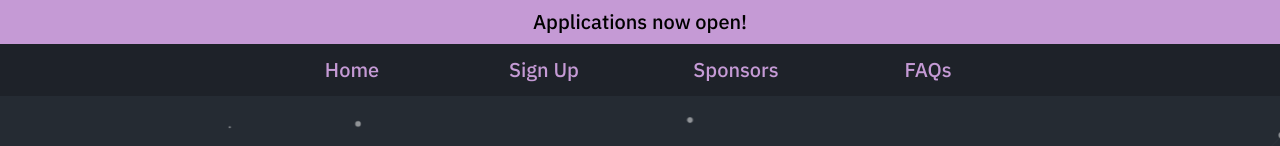
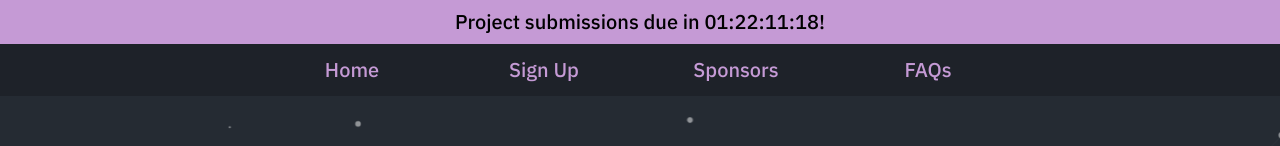
Before and after one commit to aisutd/hackai.github.io, a Next.js app: page / in a window 1280 px wide. Shown: the top 146 px of the page. Built offline with nearby package versions, Linux system fonts and the light colour scheme.

Commit message:
Add submission countdown

```diff
--- a/components/countdown.tsx
+++ b/components/countdown.tsx
@@ -3,21 +3,20 @@ import Count, { CountdownRendererFn } from 'react-countdown'
 
 const Countdown: FC = () => {
   const renderer: CountdownRendererFn = props => {
-    const day = props.days > 1 ? 'days' : 'day'
-    const hour = props.hours > 1 ? 'hours' : 'hour'
-    const minutes = props.minutes > 1 ? 'minutes' : 'minute'
+    if (props.completed) return <span>Submissions are closed!</span>
     return (
       <span>
-        {/* {props.days} {day + " "} */}
-        {/* {props.hours} {hour + " "}
-        {props.minutes} {minutes} */}
+        Project submissions due in&nbsp;
+        {props.days >= 1 ? new String(props.days).padStart(2, '0') + ':' : ''}
+        {new String(props.hours).padStart(2, '0')}:{new String(props.minutes).padStart(2, '0')}:
+        {new String(props.seconds).padStart(2, '0')}!
       </span>
     )
   }
 
   return (
     <div className='text-center text-xl mx-auto py-2 bg-wisteria text-black select-none font-medium'>
-      <span>Applications now open! </span>
+      <Count date={new Date(1616947200000)} renderer={renderer} />
     </div>
   )
 }
```
